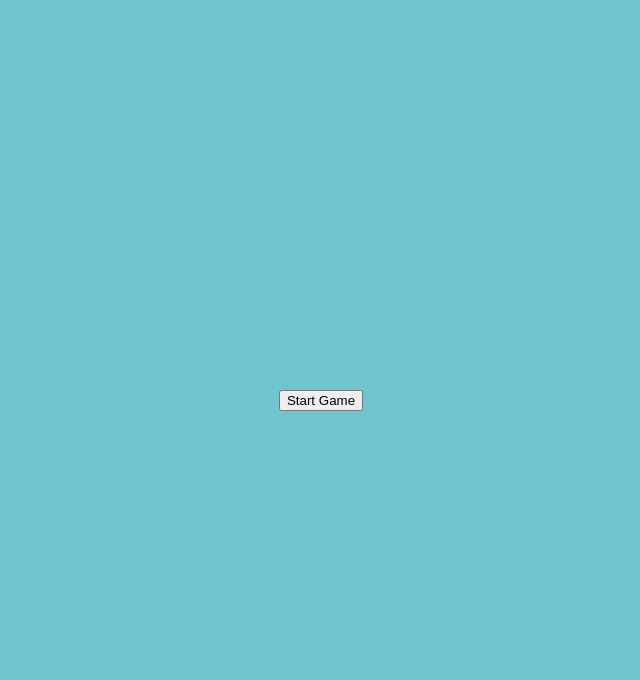
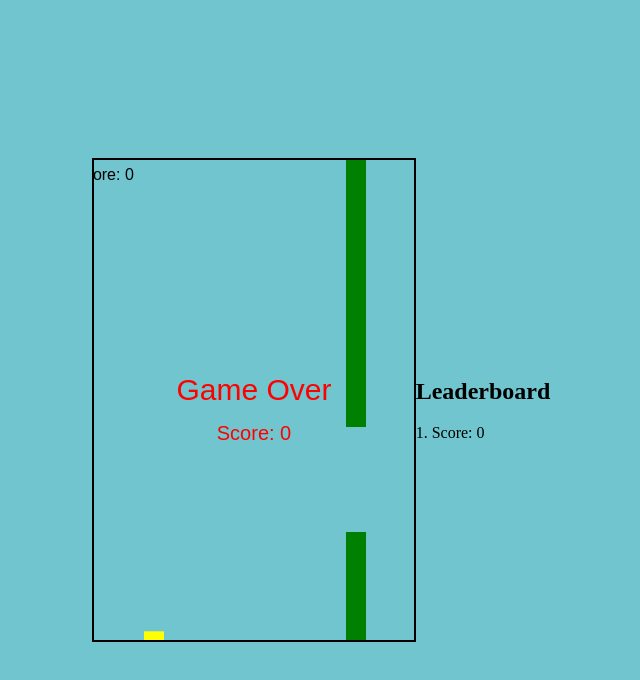
Before and after one commit to CobraBullShort/test_tap, a plain HTML site: page index.html in a window 1280 px wide. Both pictures are taken after a click on the button "Start Game". Shown: the whole page, without its empty margins (319-959 px from the left). Drawn offline with Linux system fonts and the light colour scheme.

Commit message:
leadbord

```diff
--- a/index.html
+++ b/index.html
@@ -3,7 +3,7 @@
 <head>
     <meta charset="UTF-8">
     <meta name="viewport" content="width=device-width, initial-scale=1.0">
-    <title>FlyCoin</title>
+    <title>Flappy Bird for Telegram</title>
     <link rel="stylesheet" href="style.css">
 </head>
 <body>
@@ -11,6 +11,7 @@
         <button id="startButton">Start Game</button>
     </div>
     <canvas id="gameCanvas" style="display: none;"></canvas>
+    <div id="leaderboard"></div>
     <script src="script.js"></script>
 </body>
 </html>
--- a/script.js
+++ b/script.js
@@ -9,30 +9,34 @@ let bird = {
     y: 150,
     width: 20,
     height: 20,
-    gravity: 0.54, // Уменьшили гравитацию на 10%
-    lift: -9,      // Уменьшили силу подъема на 10%
+    gravity: 0.54,
+    lift: -9,
     velocity: 0
 };
 
 let pipes = [];
 let frame = 0;
 let score = 0;
+let gameOver = false;
 
 document.addEventListener("keydown", function(event) {
-    if (event.code === "Space") {
+    if (event.code === "Space" && !gameOver) {
         bird.velocity = bird.lift;
     }
 });
 
-// Обработка касания на экране для мобильных устройств
 canvas.addEventListener("touchstart", function(event) {
-    bird.velocity = bird.lift;
+    if (!gameOver) {
+        bird.velocity = bird.lift;
+    }
 });
 
 document.getElementById("startButton").addEventListener("click", function() {
     document.getElementById("startScreen").style.display = "none";
     canvas.style.display = "block";
+    resetGame();  // Сбрасываем игру при каждом запуске
     gameLoop();
+    loadLeaderboard(); // Загружаем лидерборд при старте игры
 });
 
 function drawBird() {
@@ -50,7 +54,7 @@ function drawPipes() {
 
 function updatePipes() {
     if (frame % 90 === 0) {
-        let gap = 105; // Увеличили расстояние между трубами на 5% (было 100)
+        let gap = 105;
         let topHeight = Math.floor(Math.random() * (canvas.height - gap));
         pipes.push({
             x: canvas.width,
@@ -76,14 +80,27 @@ function checkCollision() {
     for (let i = 0; i < pipes.length; i++) {
         if (bird.x + bird.width > pipes[i].x && bird.x < pipes[i].x + pipes[i].width) {
             if (bird.y < pipes[i].topHeight || bird.y + bird.height > pipes[i].bottom) {
-                resetGame();
+                endGame();
             }
         }
     }
 
     if (bird.y + bird.height >= canvas.height || bird.y <= 0) {
-        resetGame();
+        endGame();
     }
+}
+
+function endGame() {
+    gameOver = true;
+    ctx.fillStyle = "red";
+    ctx.font = "30px Arial";
+    ctx.textAlign = "center";
+    ctx.fillText("Game Over", canvas.width / 2, canvas.height / 2);
+    ctx.font = "20px Arial";
+    ctx.fillText("Score: " + score, canvas.width / 2, canvas.height / 2 + 40);
+
+    saveScore(score);
+    loadLeaderboard(); // Обновляем лидерборд после завершения игры
 }
 
 function resetGame() {
@@ -92,8 +109,7 @@ function resetGame() {
     pipes = [];
     frame = 0;
     score = 0;
-    document.getElementById("startScreen").style.display = "block";
-    canvas.style.display = "none";
+    gameOver = false;
 }
 
 function updateBird() {
@@ -101,12 +117,37 @@ function updateBird() {
     bird.y += bird.velocity;
 }
 
+// Функция для сохранения счета в localStorage
+function saveScore(score) {
+    let leaderboard = JSON.parse(localStorage.getItem('leaderboard')) || [];
+    leaderboard.push(score);
+    leaderboard.sort((a, b) => b - a);
+    if (leaderboard.length > 10) {
+        leaderboard = leaderboard.slice(0, 10); // Храним только топ-10
+    }
+    localStorage.setItem('leaderboard', JSON.stringify(leaderboard));
+}
+
+// Функция для загрузки и отображения лидерборда
+function loadLeaderboard() {
+    let leaderboard = JSON.parse(localStorage.getItem('leaderboard')) || [];
+    const leaderboardElement = document.getElementById('leaderboard');
+    leaderboardElement.innerHTML = '<h2>Leaderboard</h2>';
+    leaderboard.forEach((score, index) => {
+        const entryElement = document.createElement('div');
+        entryElement.textContent = `${index + 1}. Score: ${score}`;
+        leaderboardElement.appendChild(entryElement);
+    });
+}
+
 function gameLoop() {
     ctx.clearRect(0, 0, canvas.width, canvas.height);
 
-    updateBird();
-    updatePipes();
-    checkCollision();
+    if (!gameOver) {
+        updateBird();
+        updatePipes();
+        checkCollision();
+    }
 
     drawBird();
     drawPipes();
@@ -116,7 +157,7 @@ function gameLoop() {
     ctx.fillText("Score: " + score, 10, 20);
 
     frame++;
-    if (document.getElementById("startScreen").style.display === "none") {
+    if (!gameOver && document.getElementById("startScreen").style.display === "none") {
         requestAnimationFrame(gameLoop);
     }
 }
```
